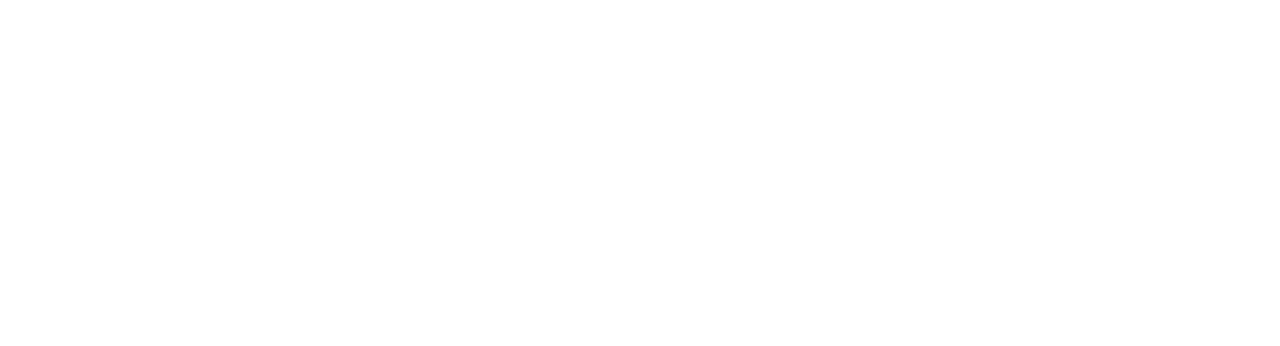
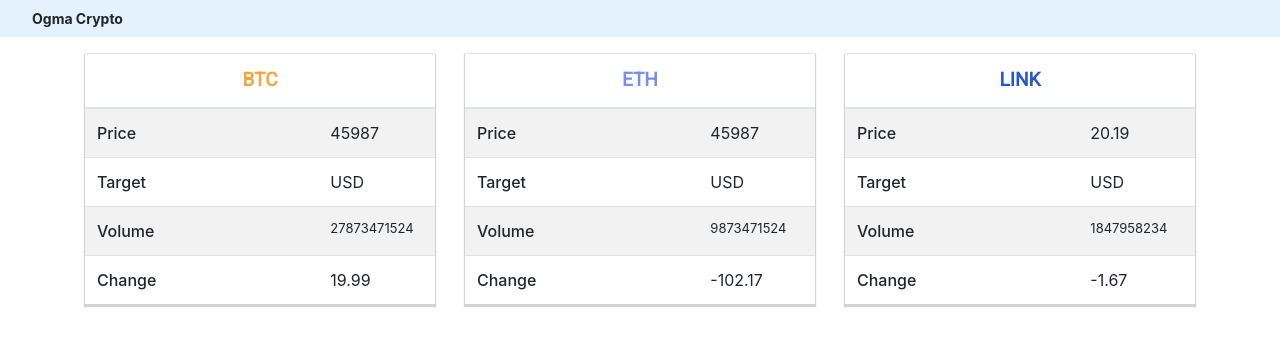
Before and after one commit to vkahlon/ogma-crypto, a website: page index.html in a window 1280 px wide. Drawn offline with nearby package versions, Linux system fonts and the light colour scheme.

Commit message:
Completed Issue 1, steps 1-4.

```diff
--- a/index.html
+++ b/index.html
@@ -4,16 +4,115 @@
   <meta charset="UTF-8">
   <meta name="viewport" content="width=device-width, initial-scale=1.0">
   <title>AJAX Project</title>
+  <link rel="stylesheet" href="https://cdn.jsdelivr.net/npm/bootstrap@4.5.3/dist/css/bootstrap.min.css"
+  integrity="sha384-TX8t27EcRE3e/ihU7zmQxVncDAy5uIKz4rEkgIXeMed4M0jlfIDPvg6uqKI2xXr2" crossorigin="anonymous">
   <link rel="icon" href="images/favicon.ico">
+  <link rel="preconnect" href="https://fonts.googleapis.com">
+  <link rel="preconnect" href="https://fonts.gstatic.com">
+  <link href="https://fonts.googleapis.com/css2?family=Roboto&display=swap" rel="stylesheet">
   <link rel="stylesheet" href="css/reset.css">
   <link rel="stylesheet" href="css/layout.css">
   <link rel="stylesheet" href="css/styles.css">
 </head>
 <body>
   <header>
+    <nav class="navbar navbar-light" style="background-color: #e3f2fd;">
+      <span style="font-weight: bold; margin-left: 1rem; font-size: 14px;">Ogma Crypto</span>
+    </nav>
   </header>
   <main>
+    <div class="container">
+      <div style="justify-content: center;" class="row" data-view="big-three">
+        <div class="col-8 col-lg col-4">
+          <table class="table table-striped table-hover" style="margin-top: 2vh; box-shadow: 0px 2px 1px 1px lightgray;">
+            <thead>
+              <tr>
+                <th colspan="2" style="text-align: center; color: #F8A33C; font-size: 19px; font-family: 'Roboto', sans-serif;">BTC</th>
+              </tr>
+            </thead>
+            <tbody>
+              <tr>
+                <td style="font-weight:525;">Price</td>
+                <td id="btc-price" class="col-4">45987</td>
+              </tr>
+              <tr>
+                <td style="font-weight:525;">Target</td>
+                <td>USD</td>
+              </tr>
+              <tr>
+                <td style="font-weight:525;">Volume</td>
+                <td id="btc-vol" style="font-size: small;">27873471524</td>
+              </tr>
+              <tr>
+                <td style="font-weight:525;">Change</td>
+                <td id="btc-change">19.99</td>
+              </tr>
+            </tbody>
+          </table>
+        </div>
+        <div class="col-8 col-lg col-4">
+          <table class="table table-striped table-hover" style="margin-top: 2vh; box-shadow: 0px 2px 1px 1px lightgray;">
+            <thead>
+              <tr>
+                <th colspan="2" style="text-align: center; color: #768FED; font-size: 19px; font-family: 'Roboto', sans-serif;">ETH</th>
+              </tr>
+            </thead>
+            <tbody>
+              <tr>
+                <td style="font-weight:525;">Price</td>
+                <td class="col-4">45987</td>
+              </tr>
+              <tr>
+                <td style="font-weight:525;">Target</td>
+                <td>USD</td>
+              </tr>
+              <tr>
+                <td style="font-weight:525;">Volume</td>
+                <td style="font-size: small;">9873471524</td>
+              </tr>
+              <tr>
+                <td style="font-weight:525;">Change</td>
+                <td>-102.17</td>
+              </tr>
+            </tbody>
+          </table>
+        </div>
+        <div class="col-8 col-lg col-4">
+          <table class="table table-striped table-hover" style="margin-top: 2vh; box-shadow: 0px 2px 1px 1px lightgray;">
+            <thead>
+              <tr>
+                <th colspan="2" style="text-align: center; color: rgb(38,83,216); font-size: 19px; font-family: 'Roboto', sans-serif;">LINK</th>
+              </tr>
+            </thead>
+            <tbody>
+              <tr>
+                <td style="font-weight:525;">Price</td>
+                <td class="col-4">20.19</td>
+              </tr>
+              <tr>
+                <td style="font-weight:525;">Target</td>
+                <td>USD</td>
+              </tr>
+              <tr>
+                <td style="font-weight:525;">Volume</td>
+                <td style="font-size: small;">1847958234</td>
+              </tr>
+              <tr>
+                <td style="font-weight:525;">Change</td>
+                <td>-1.67</td>
+              </tr>
+            </tbody>
+          </table>
+        </div>
+
+
+      </div>
+    </div>
   </main>
+  <script src="https://code.jquery.com/jquery-3.5.1.slim.min.js"
+  integrity="sha384-DfXdz2htPH0lsSSs5nCTpuj/zy4C+OGpamoFVy38MVBnE+IbbVYUew+OrCXaRkfj" crossorigin="anonymous"></script>
+  <script src="https://cdn.jsdelivr.net/npm/bootstrap@4.5.3/dist/js/bootstrap.bundle.min.js"
+  integrity="sha384-ho+j7jyWK8fNQe+A12Hb8AhRq26LrZ/JpcUGGOn+Y7RsweNrtN/tE3MoK7ZeZDyx" crossorigin="anonymous"></script>
   <script src="js/data.js"></script>
   <script src="js/main.js"></script>
 </body>
--- a/js/main.js
+++ b/js/main.js
@@ -0,0 +1,8 @@
+function getBtcInfo(ticker, target) {
+  var newReq = new XMLHttpRequest();
+  newReq.open('GET', 'https://api.cryptonator.com/api/ticker/btc-usd');
+  newReq.responseType = 'json';
+  newReq.addEventListener('load', function () {
+  });
+}
+getBtcInfo('BTC', 'USD');
```
